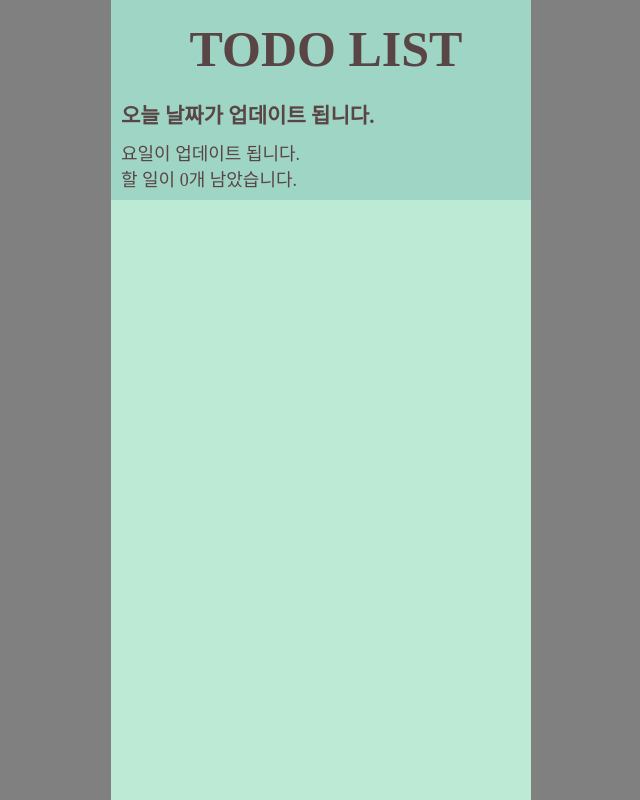
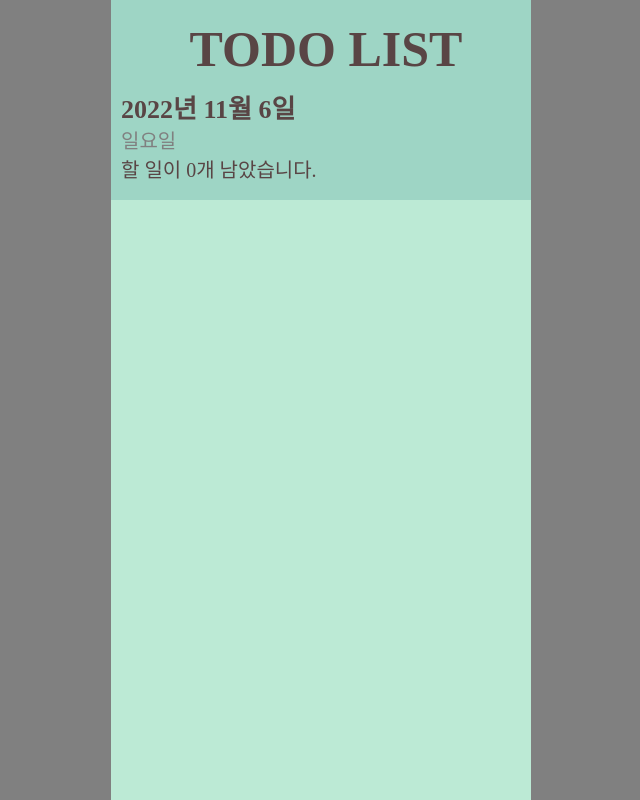
Before and after one commit to SJ0826/2022-todolist-challenge, a Next.js app in the folder 2022-11-06/: page /todolist4 in a window 1280 px wide. Shown: the whole page, without its empty margins (319-959 px from the left). Built offline with nearby package versions, Linux system fonts and the light colour scheme.

Commit message:
[ui] feat: TodoHeader 기능 추가

```diff
--- a/2022-11-06/pages/todolist4.tsx
+++ b/2022-11-06/pages/todolist4.tsx
@@ -3,11 +3,15 @@ import TodoHeader from '@ui/components/todo/TodoHeader'
 import styled from 'styled-components'
 
 const todolist4 = () => {
-return (
-  <Container>
-    <TodoHeader today='오늘 날짜가 업데이트 됩니다.' dayName='요일이 업데이트 됩니다.' unDoneTask={0} />
-  </Container>
-)
+  // 날짜 업데이트
+  const date = new Date()
+  const today = date.toLocaleDateString('ko-kr', { year: 'numeric', month: 'long', day: 'numeric' })
+  const dayName = date.toLocaleDateString('ko-kr', { weekday: 'long' })
+  return (
+    <Container>
+      <TodoHeader today={today} dayName={dayName} unDoneTask={0} />
+    </Container>
+  )
 }
 
 export default todolist4
--- a/2022-11-06/ui/components/todo/TodoHeader.tsx
+++ b/2022-11-06/ui/components/todo/TodoHeader.tsx
@@ -40,14 +40,20 @@ const Title = styled.h1`
 
 const Container = styled.div`
   padding-left: 10px;
-  font-size: 18px;
+
   color: #594545;
 `
 
-const Today = styled.h3`
-  margin-bottom: 10px;
+const Today = styled.div`
+  font-size: 26px;
+  font-weight: bold;
 `
 
-const DayName = styled.div``
+const DayName = styled.div`
+  font-size: 20px;
+  color: grey;
+`
 
-const UnDonTask = styled.div``
+const UnDonTask = styled.div`
+  font-size: 20px;
+`
```
